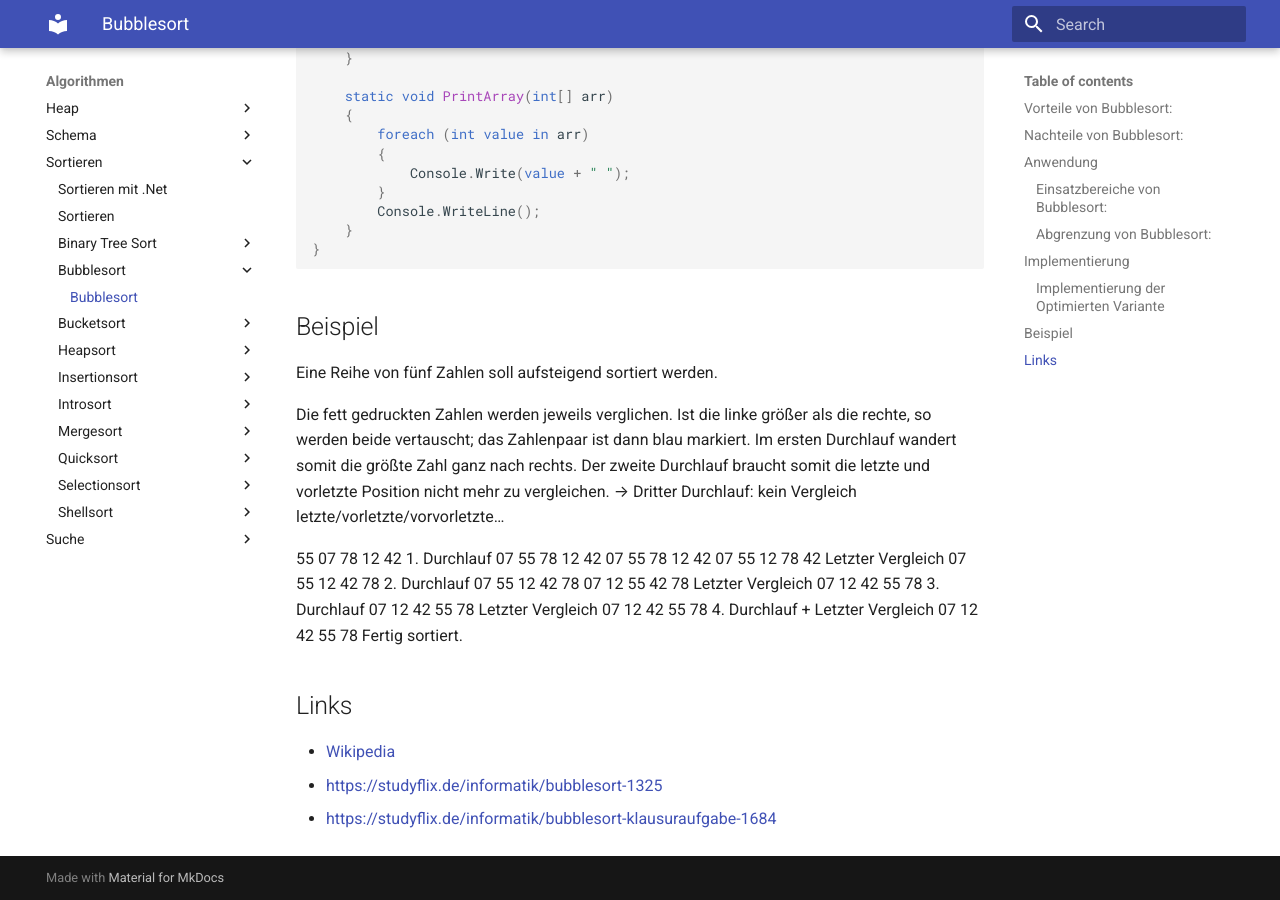
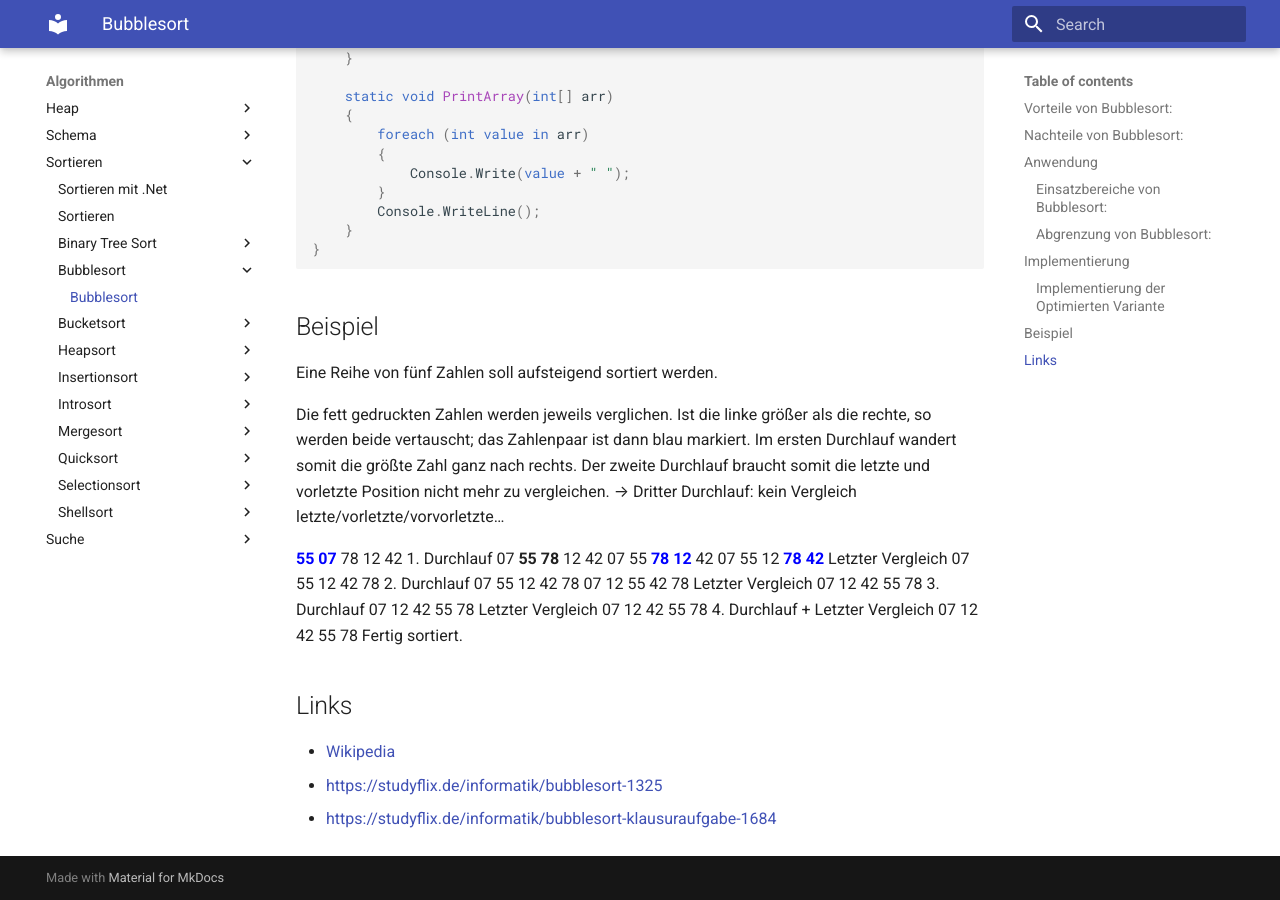
Before and after one commit to tsolenthaler/zbwAlgDs, an MkDocs documentation site: the page built from docs/algorithmen/sortieren/Bubblesort/Bubblesort.md, in a window 1280 px wide and 900 px high, scrolled down 4525 px. Built offline with MkDocs 1.6.1 and Material for MkDocs 9.7.7, drawn with Linux system fonts in a browser that asks for light colours.

Commit message:
improve Bubble Sort example with enhanced formatting for clarity

```diff
--- a/docs/algorithmen/sortieren/Bubblesort/Bubblesort.md
+++ b/docs/algorithmen/sortieren/Bubblesort/Bubblesort.md
@@ -186,10 +186,10 @@ Eine Reihe von fünf Zahlen soll aufsteigend sortiert werden.
 
 Die fett gedruckten Zahlen werden jeweils verglichen. Ist die linke größer als die rechte, so werden beide vertauscht; das Zahlenpaar ist dann blau markiert. Im ersten Durchlauf wandert somit die größte Zahl ganz nach rechts. Der zweite Durchlauf braucht somit die letzte und vorletzte Position nicht mehr zu vergleichen. → Dritter Durchlauf: kein Vergleich letzte/vorletzte/vorvorletzte…
 
-55 07 78 12 42   1. Durchlauf
-07 55 78 12 42
-07 55 78 12 42
-07 55 12 78 42   Letzter Vergleich
+<strong><font color="blue">55 07</font></strong> 78 12 42   1. Durchlauf
+07 <strong>55 78</strong> 12 42
+07 55 <strong><font color="blue">78 12</font></strong>  42
+07 55 12 <strong><font color="blue">78 42</font></strong>    Letzter Vergleich
 07 55 12 42 78   2. Durchlauf
 07 55 12 42 78
 07 12 55 42 78   Letzter Vergleich
```
